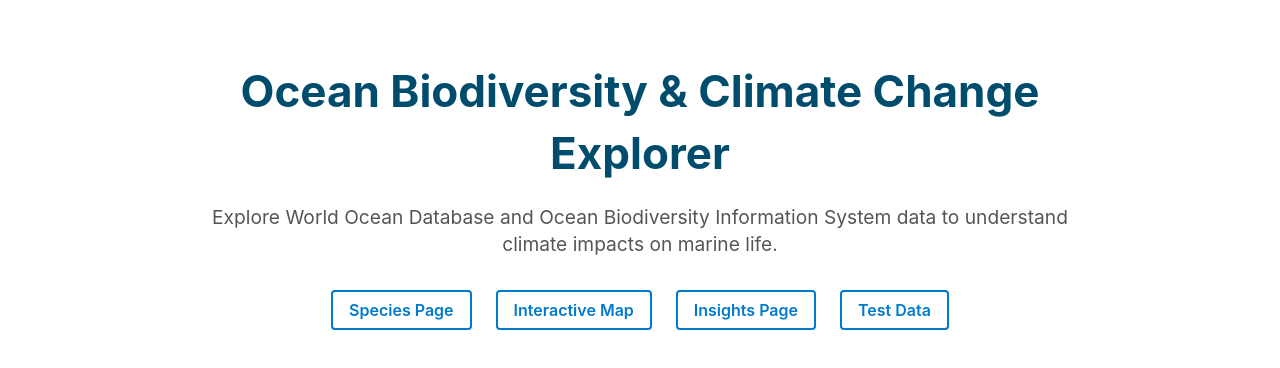
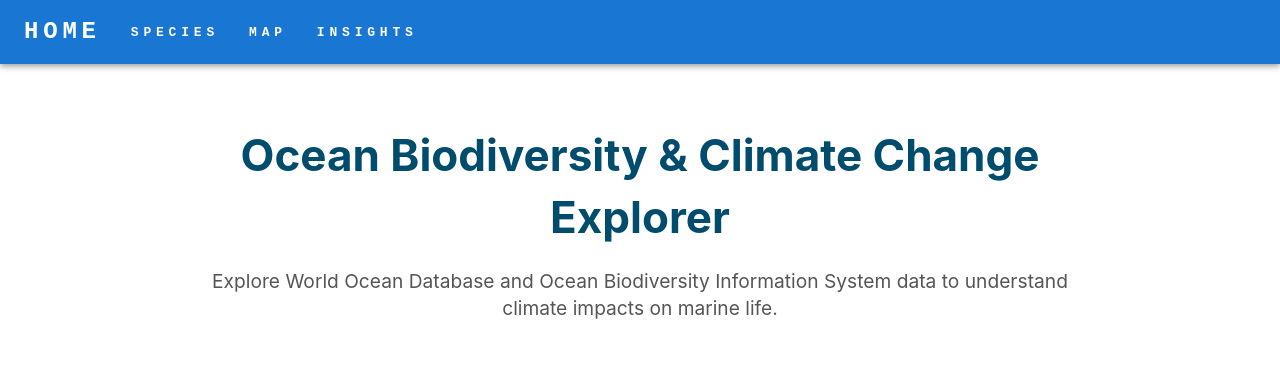
Before and after one commit to allenyjl/cis5500-group-30-final-project, a React (Create React App) app in the folder client/: page / in a window 1280 px wide. Shown: the top 368 px of the page. Built offline with nearby package versions, Linux system fonts and the light colour scheme.

Commit message:
added navbar and deleted test page

```diff
--- a/client/package.json
+++ b/client/package.json
@@ -3,6 +3,9 @@
   "version": "0.1.0",
   "private": true,
   "dependencies": {
+    "@emotion/react": "^11.14.0",
+    "@emotion/styled": "^11.14.0",
+    "@mui/material": "^7.1.0",
     "@testing-library/dom": "^10.4.0",
     "@testing-library/jest-dom": "^6.6.3",
     "@testing-library/react": "^16.3.0",
--- a/client/src/App.js
+++ b/client/src/App.js
@@ -5,17 +5,17 @@
 import SpeciesPage from './pages/SpeciesPage';
 import MapPage from './pages/MapPage';
 import InsightsPage from './pages/InsightsPage';
-import TestPage from './components/TestPage';
+import Navbar from './components/Navbar';
 
 function App() {
   return (
     <BrowserRouter>
+      <Navbar />
       <Routes>
         <Route path="/" element={<HomePage />} />
         <Route path="/species" element={<SpeciesPage />} />
         <Route path="/map" element={<MapPage />} />
         <Route path="/insights" element={<InsightsPage />} />
-        <Route path="/test" element={<TestPage />} />
       </Routes>
     </BrowserRouter>
   );
--- /dev/null
+++ b/client/src/components/Navbar.js
@@ -0,0 +1,47 @@
+import { AppBar, Container, Toolbar, Typography } from '@mui/material'
+import { NavLink } from 'react-router-dom';
+
+// The hyperlinks in the NavBar contain a lot of repeated formatting code so a
+// helper component NavText local to the file is defined to prevent repeated code.
+function NavText({ href, text, isMain }) {
+  return (
+    <Typography
+      variant={isMain ? 'h5' : 'h7'}
+      noWrap
+      style={{
+        marginRight: '30px',
+        fontFamily: 'monospace',
+        fontWeight: 700,
+        letterSpacing: '.3rem',
+      }}
+    >
+      <NavLink
+        to={href}
+        style={{
+          color: 'inherit',
+          textDecoration: 'none',
+        }}
+      >
+        {text}
+      </NavLink>
+    </Typography>
+  )
+}
+
+// Here, we define the NavBar. Note that we heavily leverage MUI components
+// to make the component look nice. Feel free to try changing the formatting
+// props to how it changes the look of the component.
+export default function Navbar() {
+  return (
+    <AppBar position='static'>
+      <Container maxWidth='xl'>
+        <Toolbar disableGutters>
+          <NavText href='/' text='HOME' isMain />
+          <NavText href='/species' text='SPECIES' />
+          <NavText href='/map' text='MAP' />
+          <NavText href='/insights' text='INSIGHTS' />
+        </Toolbar>
+      </Container>
+    </AppBar>
+  );
+}
--- a/client/src/components/TestPage.js
+++ /dev/null
@@ -1,36 +0,0 @@
-import React, { useEffect, useState } from 'react';
-
-function WODPage() {
-  const [data, setData] = useState([]);
-
-  useEffect(() => {
-    fetch('http://localhost:8080/test')
-      .then((response) => response.json())
-      .then((data) => setData(data))
-      .catch((error) => console.error('Error fetching WOD data:', error));
-  }, []);
-
-  return (
-    <div>
-      <h1>OBIS Table</h1>
-      <table border="1">
-        <thead>
-          <tr>
-            <th>Occurrence ID</th>
-            <th>Event Date</th>
-          </tr>
-        </thead>
-        <tbody>
-          {data.map((row) => (
-            <tr key={row.occurrenceid}>
-              <td>{row.occurrenceid}</td>
-              <td>{row.eventdate}</td>
-            </tr>
-          ))}
-        </tbody>
-      </table>
-    </div>
-  );
-}
-
-export default WODPage;
--- a/client/src/pages/HomePage.js
+++ b/client/src/pages/HomePage.js
@@ -8,12 +8,6 @@
         <h1>Ocean Biodiversity & Climate Change Explorer</h1>
         <p>Explore World Ocean Database and Ocean Biodiversity Information System data to understand climate impacts on marine life.</p>
       </header>
-      <nav className="homepage-nav">
-        <a href="/species">Species Page</a>
-        <a href="/map">Interactive Map</a>
-        <a href="/insights">Insights Page</a>
-        <a href="/test">Test Data</a>
-      </nav>
     </div>
   );
 }
```
Also changed, not shown: 1 other file (tests, documents, lock files or other folders).
